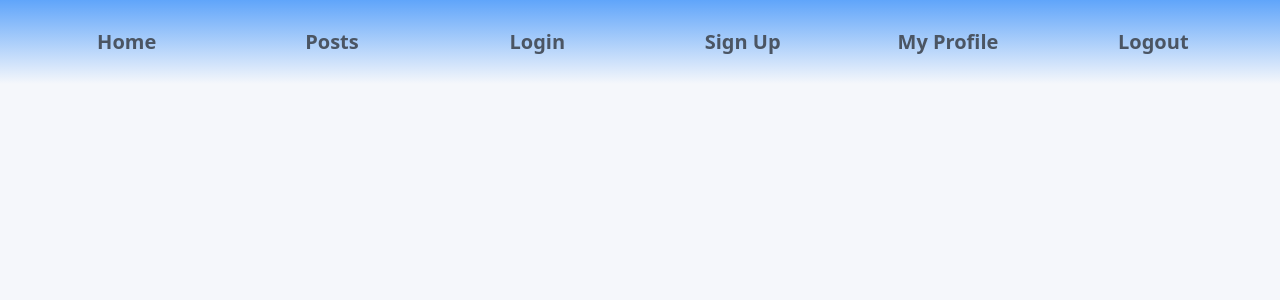
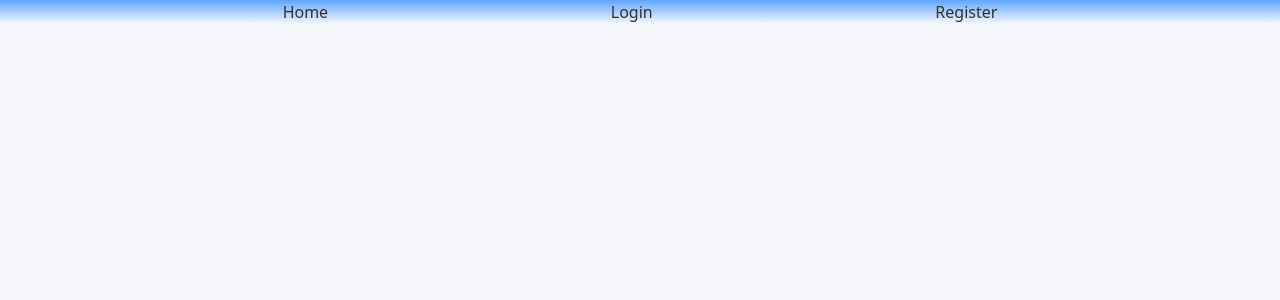
Before and after one commit to naodmekonnen/travel_post_frontend, a React (Create React App) app in the folder app/: page /home in a window 1280 px wide. Shown: the top 300 px of the page. Built offline with nearby package versions, Linux system fonts and the light colour scheme.

Commit message:
login/logout conditional render

```diff
--- a/app/src/components/Logout.js
+++ b/app/src/components/Logout.js
@@ -9,6 +9,7 @@ let navigate = useNavigate();
 
   const [state, dispatch] = useGlobalState();
 
+
     AuthService
       .logout();
     dispatch({
@@ -18,6 +19,7 @@ let navigate = useNavigate();
     navigate("/home")
 
 
+
   return (
     <div></div>
   )
--- a/app/src/components/Navbar.js
+++ b/app/src/components/Navbar.js
@@ -4,22 +4,125 @@ import { useGlobalState } from "../context/GlobalState";
 
 
 
-const Navbar = () => {
-
+function NavBar() {
   const [ state, dispatch ] = useGlobalState();
 
+  return (
+    <nav>
+      <ul style={{ display: "flex", flexFlow: "row nowrap", justifyContent: "space-evenly", listStyle: 'none' }}>
+        <li>
+          <Link to="/">Home</Link>
+        </li>
+        {/* <li>
+          <Link to="/matches">Matches</Link>
+        </li> */}
+        {
+          !state.currentUser && (
+            <li>
+              <Link to="/login">Login</Link>
+            </li>
+          )
+        }
+        {
+          state.currentUser && (
+            <li>
+              <Link to="/logout">Logout</Link>
+            </li>
+          )
+        }
+        {
+          !state.currentUser && (
+            <li>
+              <Link to="/register">Register</Link>
+            </li>
+          )
+        }
+        {
+          state.currentUser && (
+            <li>
+              <Link to="/posts">Posts</Link>
+            </li>
+          )
+        }
+        {
+          state.currentUser && (
+            <li>
+              <Link to="/profile">Profile</Link>
+            </li>
+          )
+        }
+      </ul>
+    </nav>
+  );
+}
 
-  return (
+export default NavBar;
 
-<div className="w-full antialiased font-medium md:p-4 flex flex-col max-w-screen-xl px-4 mx-auto md:items-center md:justify-between md:flex-row md:px-6 lg:p0">
+
+
+
+
+
+
+
+
+
+
+
+// export default Navbar
+// import { Link } from "react-router-dom";
+// import { useGlobalState } from "../context/GlobalState";
+
+// function NavBar() {
+//   const [ state, dispatch ] = useGlobalState();
+
+//   return (
+//     <nav>
+//       <ul style={{ display: "flex", flexFlow: "row nowrap", justifyContent: "space-evenly", listStyle: 'none' }}>
+//         <li>
+//           <Link to="/">Home</Link>
+//         </li>
+//         {
+//           !state.currentUser && (
+//             <li>
+//               <Link to="/login">Login</Link>
+//             </li>
+//           )
+//         }
+//         {
+//           !state.currentUser && (
+//             <li>
+//               <Link to="/posts">Posts</Link>
+//             </li>
+//           )
+//         }
+//         {
+//           !state.currentUser && (
+//             <li>
+//               <Link to="/register">Register</Link>
+//             </li>
+//           )
+//         }
+//         {
+//           state.currentUser && (
+//             <li>
+//               <Link to="/profile">Profile</Link>
+//             </li>
+//           )
+//         }
+//       </ul>
+//     </nav>
+//   );
+// }
+
+// export default NavBar;
+
+
+
+{/* <div className="w-full antialiased font-medium md:p-4 flex flex-col max-w-screen-xl px-4 mx-auto md:items-center md:justify-between md:flex-row md:px-6 lg:p0">
     <a className="border-0 p-3 w-full text-xl text-center text-gray-600 font-semibold" href="home">Home</a>
     <a className="border-0 p-3 w-full text-xl text-center text-gray-600 font-semibold" href="posts">Posts</a>
     <a className="border-0 p-3 w-full text-xl text-center text-gray-600 font-semibold" href="login">Login</a>
     <a className="border-0 p-3 w-full text-xl text-center text-gray-600 font-semibold" href="register">Sign Up</a>
     <a className="border-0 p-3 w-full text-xl text-center text-gray-600 font-semibold" href={state.currentUser && ("profile")}>My Profile</a>
-    <a className="border-0 p-3 w-full text-xl text-center text-gray-600 font-semibold" href="logout">Logout</a>
-
-</div>
-  )
-}
-export default Navbar
+    <a className="border-0 p-3 w-full text-xl text-center text-gray-600 font-semibold" href="logout">Logout</a> */}
--- a/app/src/components/Posts.js
+++ b/app/src/components/Posts.js
@@ -34,7 +34,8 @@ const Posts = () => {
     }, []);
 
 
-    async function sendPosts() {
+    async function sendPosts(e) {
+        e.preventDefault();
         let options = {
             url: "posts/",
             method: "POST",
--- a/app/src/components/Profile.js
+++ b/app/src/components/Profile.js
@@ -6,6 +6,8 @@ import request from "../services/api.request";
 const Profile = () => {
   const [state, dispatch] = useGlobalState();
   const [userData, setUserData] = useState([]);
+  const [follow, setFollow] = useState();
+
 
   const authUser = state.currentUser.user_id;
 
@@ -25,11 +27,29 @@ const Profile = () => {
   }, []);
 
 
+  // async function getFollowers() {
+  //     let options = {
+  //         url: "posts/",
+  //         method: "GET",
+  //         params: {
+  //             author__id: state.currentUser.user_id,
+  //         },
+  //     };
+  //     let resp = await request(options);
+  //     setFollow(resp.data);
+  //     console.log(follow)
+  // }
+
+  // useEffect(() => {
+  //     getFollowers();
+  // }, []);
+
+
   return (
 
   <div>
   <div className="flex items-center min-h-screen w-full justify-center">
-    <div className="max-w-xs">
+    <div className="max-w-7xl">
       <div className="bg-white shadow-xl rounded-lg py-3">
         <h4 className='text-center font-semibold'>Profile Details</h4>
         <table className="text-xs my-3">
```
Lines whose indentation alone changed are shown as unchanged.
